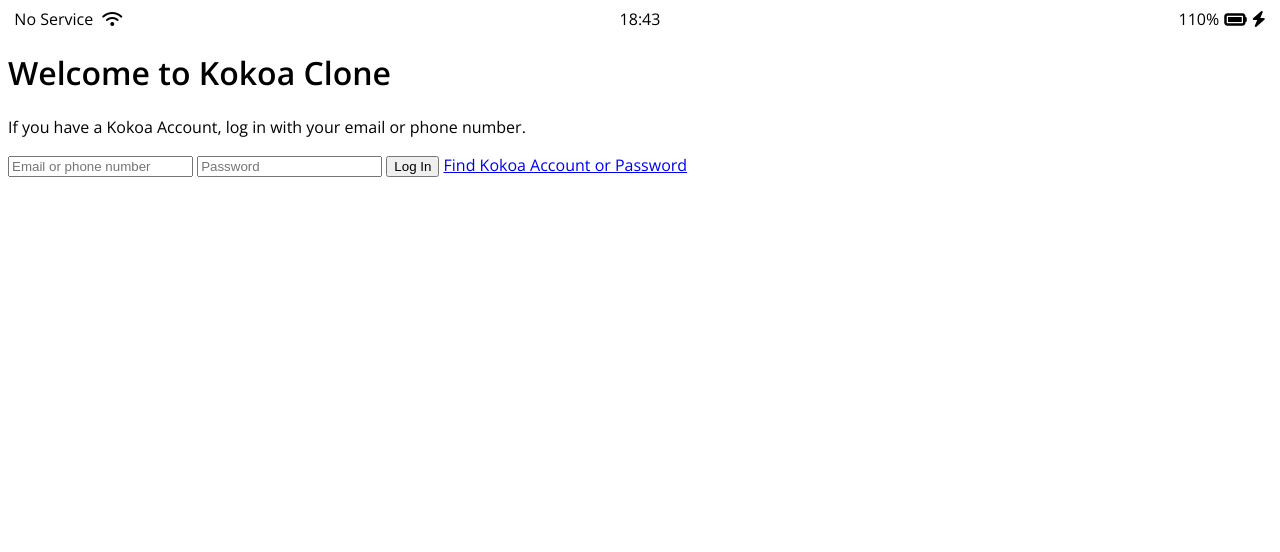
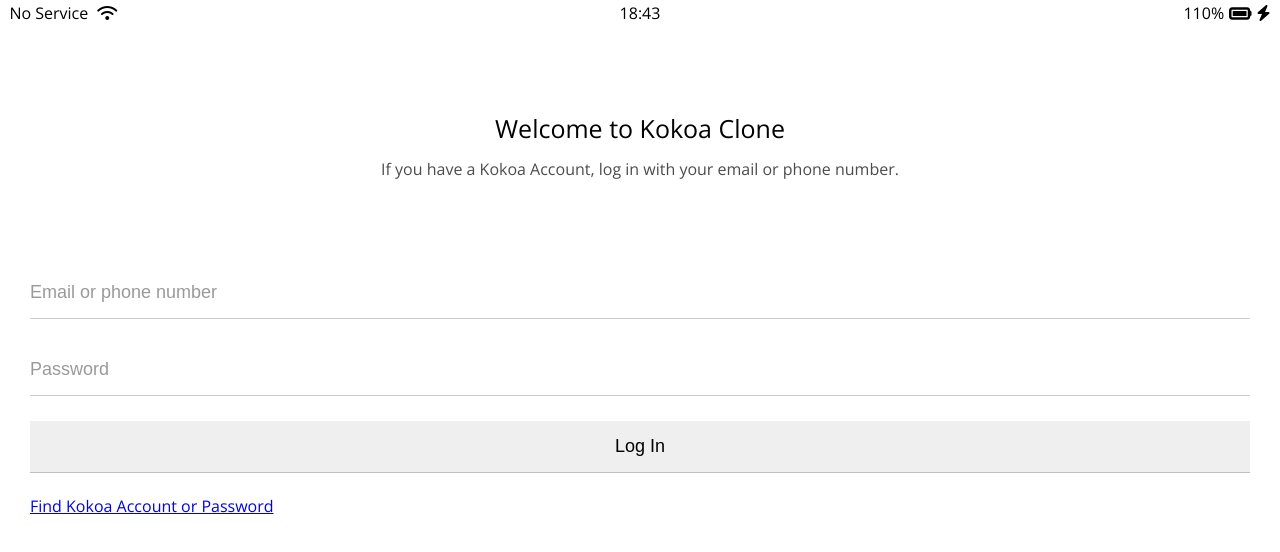
Before and after one commit to YUNYEOCHANG/HTML-CSS_PRACTICE, a plain HTML site: page index.html in a window 1280 px wide. Drawn offline with nearby package versions, Linux system fonts and the light colour scheme.

Commit message:
Added css pile

```diff
--- /dev/null
+++ b/css/reset.css
@@ -0,0 +1,128 @@
+html,
+body,
+div,
+span,
+applet,
+object,
+iframe,
+h1,
+h2,
+h3,
+h4,
+h5,
+h6,
+p,
+blockquote,
+pre,
+a,
+abbr,
+acronym,
+address,
+big,
+cite,
+code,
+del,
+dfn,
+em,
+img,
+ins,
+kbd,
+q,
+s,
+samp,
+small,
+strike,
+strong,
+sub,
+sup,
+tt,
+var,
+b,
+u,
+i,
+center,
+dl,
+dt,
+dd,
+ol,
+ul,
+li,
+fieldset,
+form,
+label,
+legend,
+table,
+caption,
+tbody,
+tfoot,
+thead,
+tr,
+th,
+td,
+article,
+aside,
+canvas,
+details,
+embed,
+figure,
+figcaption,
+footer,
+header,
+hgroup,
+menu,
+nav,
+output,
+ruby,
+section,
+summary,
+time,
+mark,
+audio,
+video {
+  margin: 0;
+  padding: 0;
+  border: 0;
+  font-size: 100%;
+  font: inherit;
+  vertical-align: baseline;
+}
+/* HTML5 display-role reset for older browsers */
+article,
+aside,
+details,
+figcaption,
+figure,
+footer,
+header,
+hgroup,
+menu,
+nav,
+section {
+  display: block;
+}
+body {
+  line-height: 1;
+}
+ol,
+ul {
+  list-style: none;
+}
+blockquote,
+q {
+  quotes: none;
+}
+blockquote:before,
+blockquote:after,
+q:before,
+q:after {
+  content: "";
+  content: none;
+}
+table {
+  border-collapse: collapse;
+  border-spacing: 0;
+}
+
+input:focus {
+  outline: none;
+}
--- /dev/null
+++ b/css/status-bar.css
@@ -0,0 +1,24 @@
+.status-bar {
+  display: flex;
+  justify-content: center;
+  padding: 5px 3px;
+}
+.status-bar__column {
+  width: 33%;
+}
+.status-bar__column:first-child span {
+  margin-right: 5px;
+}
+.status-bar__column:nth-child(2) {
+  display: flex;
+  justify-content: center;
+}
+.status-bar__column:last-child {
+  display: flex;
+  justify-content: flex-end;
+  align-items: center;
+}
+
+.status-bar__column .fa-battery-full {
+  margin: 0px 5px;
+}
--- a/css/styles.css
+++ b/css/styles.css
@@ -1,28 +1,50 @@
 @import url("https://fonts.googleapis.com/css2?family=Open+Sans:wght@400;600&display=swap");
+@import "reset.css";
+@import "variables.css";
+@import "status-bar.css";
+
 body {
   font-family: "Open Sans", sans-serif;
 }
 
-.status-bar {
+.welcome-header {
+  margin: 90px 0px;
+  text-align: center;
   display: flex;
-  justify-content: center;
-}
-.status-bar__column {
-  width: 33%;
-}
-.status-bar__column:first-child span {
-  margin-right: 5px;
-}
-.status-bar__column:nth-child(2) {
-  display: flex;
-  justify-content: center;
-}
-.status-bar__column:last-child {
-  display: flex;
-  justify-content: flex-end;
+  flex-direction: column;
   align-items: center;
 }
 
-.status-bar__column .fa-battery-full {
-  margin: 0px 5px;
+.welcome-header__title {
+  margin-bottom: 20px;
+  font-size: 25px;
 }
+.welcome-header__text {
+  width: 60%;
+  opacity: 0.7;
+}
+
+#login-form {
+  display: flex;
+  flex-direction: column;
+  margin: 0px 30px;
+}
+
+#login-form input {
+  border: none;
+  padding: 15px 0px;
+  font-size: 18px;
+  border-bottom: 1px solid rgba(0, 0, 0, 0.2);
+  margin-bottom: 25px;
+  transition: border-color 0.3s ease-in-out;
+}
+/* ::가상선택자 정리하기 */
+#login-form input::placeholder {
+  color: rgba(0, 0, 0, 0.4);
+}
+
+#login-form input:focus {
+  border-color: var(--yellow);
+}
+
+/* 8번쨰강의부터시작 */
--- /dev/null
+++ b/css/variables.css
@@ -0,0 +1,3 @@
+:root {
+  --yellow: #fae100;
+}
```
